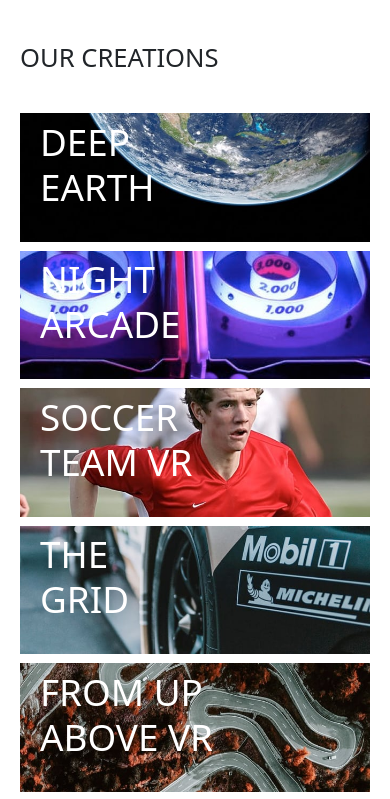
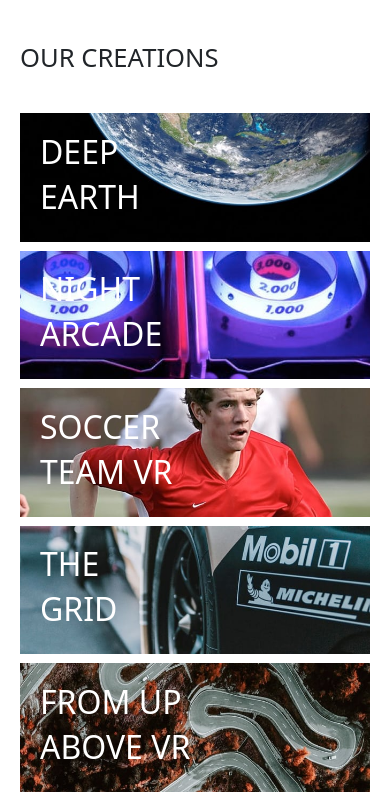
Before and after one commit to ARMANIE4L/loopstudio-landing-page, a plain HTML site: page index.html in a window 390 px wide. Shown: the part 1160-1959 px from the top of the page. Drawn offline with Linux system fonts and the light colour scheme.

Commit message:
Update style.css

```diff
--- a/style.css
+++ b/style.css
@@ -488,8 +488,9 @@ body{
 
     #description {
 
-        bottom: 25%;
+        font-size:2em ;
 
+        bottom: 18%;
     }
 
 
```
